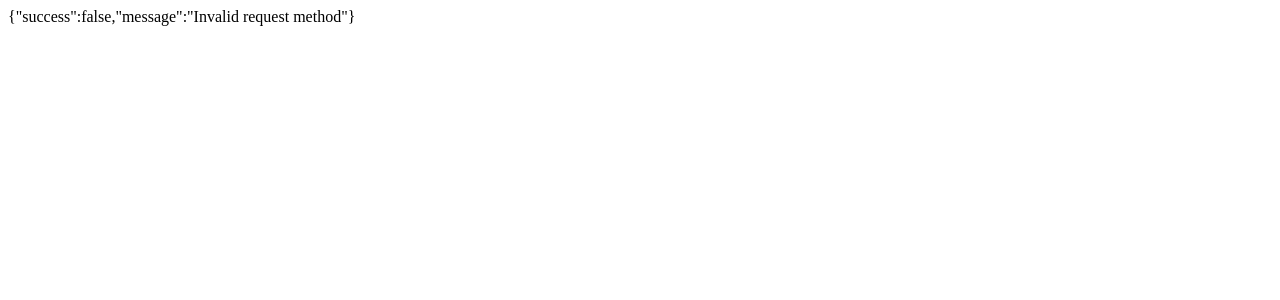
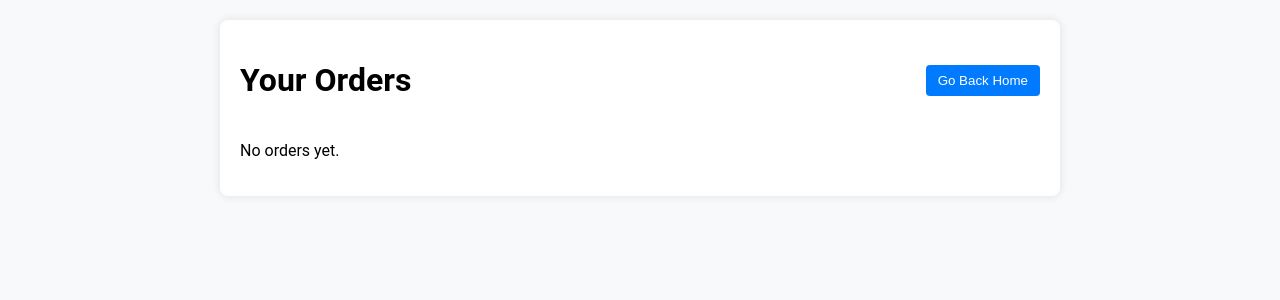
Before and after one commit to rewyuu/bisaya-slayers, a PHP site: page /register-login/orders.php in a window 1280 px wide. Shown: the top 300 px of the page. Run offline with PHP 8.4, Linux system fonts and the light colour scheme; a user stored in the database is signed in.

Commit message:
Update orders.php

```diff
--- a/register-login/orders.php
+++ b/register-login/orders.php
@@ -4,13 +4,29 @@ session_start();
 if ($_SERVER['REQUEST_METHOD'] == 'POST') {
     $orderData = json_decode(file_get_contents('php://input'), true);
 
+    if (isset($orderData['cancelOrderId'])) {
+        if (!isset($_SESSION["user"])) {
+            echo json_encode(["success" => false, "message" => "User not logged in"]);
+            exit;
+        }
+
+        $orderId = $orderData['cancelOrderId'];
+        if (isset($_SESSION["orders"][$orderId])) {
+            unset($_SESSION["orders"][$orderId]);
+            $_SESSION["orders"] = array_values($_SESSION["orders"]);
+            echo json_encode(["success" => true]);
+        } else {
+            echo json_encode(["success" => false, "message" => "Order not found"]);
+        }
+        exit;
+    } else {
         if (!isset($_SESSION["user"])) {
             echo json_encode(["success" => false, "message" => "User not logged in"]);
             exit;
         }
 
         $orderData['user'] = $_SESSION["user"];
-    $orderData['status'] = 'pending';
+        $orderData['status'] = 'Pending';
 
         if (!isset($_SESSION["orders"])) {
             $_SESSION["orders"] = [];
@@ -19,7 +35,136 @@ if ($_SERVER['REQUEST_METHOD'] == 'POST') {
         $_SESSION["orders"][] = $orderData;
 
         echo json_encode(["success" => true]);
+        exit;
+    }
+}
+
+if (!isset($_SESSION["user"])) {
+    header("Location: login.php");
+    exit;
+}
+
+$orders = isset($_SESSION["orders"]) ? $_SESSION["orders"] : [];
+?>
+
+<!DOCTYPE html>
+<html lang="en">
+<head>
+    <meta charset="UTF-8">
+    <meta name="viewport" content="width=device-width, initial-scale=1.0">
+    <title>Your Orders</title>
+    <style>
+        body {
+            font-family: 'Roboto', sans-serif;
+            background-color: #f8f9fa;
+            margin: 0;
+            padding: 20px;
+        }
+        .orders-container {
+            max-width: 800px;
+            margin: auto;
+            background-color: #fff;
+            padding: 20px;
+            border-radius: 8px;
+            box-shadow: 0 0 10px rgba(0, 0, 0, 0.1);
+        }
+        .header {
+            display: flex;
+            justify-content: space-between;
+            align-items: center;
+            margin-bottom: 20px;
+        }
+        .go-back-button {
+            background-color: #007bff;
+            color: #fff;
+            border: none;
+            padding: 8px 12px;
+            border-radius: 4px;
+            cursor: pointer;
+        }
+        .go-back-button:hover {
+            background-color: #0056b3;
+        }
+        .order {
+            border-bottom: 1px solid #e9ecef;
+            padding: 10px 0;
+            display: flex;
+            justify-content: space-between;
+            align-items: center;
+        }
+        .order h3 {
+            margin: 0;
+        }
+        .order p {
+            margin: 5px 0;
+        }
+        .order-items {
+            list-style-type: none;
+            padding: 0;
+        }
+        .order-items li {
+            margin: 5px 0;
+        }
+        .cancel-button {
+            background-color: #dc3545;
+            color: #fff;
+            border: none;
+            padding: 8px 12px;
+            border-radius: 4px;
+            cursor: pointer;
+        }
+        .cancel-button:hover {
+            background-color: #c82333;
+        }
+    </style>
+</head>
+<body>
+    <div class="orders-container">
+        <div class="header">
+            <h1>Your Orders</h1>
+            <button class="go-back-button" onclick="window.location.href='index.php'">Go Back Home</button>
+        </div>
+        <?php if (empty($orders)): ?>
+            <p>No orders yet.</p>
+        <?php else: ?>
+            <?php foreach ($orders as $index => $order): ?>
+                <div class="order" id="order-<?= $index ?>">
+                    <div>
+                        <h3>Order Address: <?= htmlspecialchars($order['address']) ?></h3>
+                        <p>Payment Type: <?= htmlspecialchars($order['paymentType']) ?></p>
+                        <h4>Items:</h4>
+                        <ul class="order-items">
+                            <?php foreach ($order['items'] as $item): ?>
+                                <li><?= htmlspecialchars($item['name']) ?> - P<?= number_format($item['price'], 2) ?></li>
+                            <?php endforeach; ?>
+                        </ul>
+                        <p>Status: <?= htmlspecialchars($order['status']) ?></p>
+                    </div>
+                    <button class="cancel-button" onclick="cancelOrder(<?= $index ?>)">Cancel Order</button>
+                </div>
+            <?php endforeach; ?>
+        <?php endif; ?>
+    </div>
+
+    <script>
+        function cancelOrder(orderId) {
+            fetch('orders.php', {
+                method: 'POST',
+                headers: {
+                    'Content-Type': 'application/json'
+                },
+                body: JSON.stringify({ cancelOrderId: orderId })
+            })
+            .then(response => response.json())
+            .then(data => {
+                if (data.success) {
+                    document.getElementById(`order-${orderId}`).remove();
+                    alert('Order cancelled successfully.');
                 } else {
-    echo json_encode(["success" => false, "message" => "Invalid request method"]);
+                    alert('There was an error cancelling the order.');
                 }
-?>
+            });
+        }
+    </script>
+</body>
+</html>
```
Lines whose indentation alone changed are shown as unchanged.
